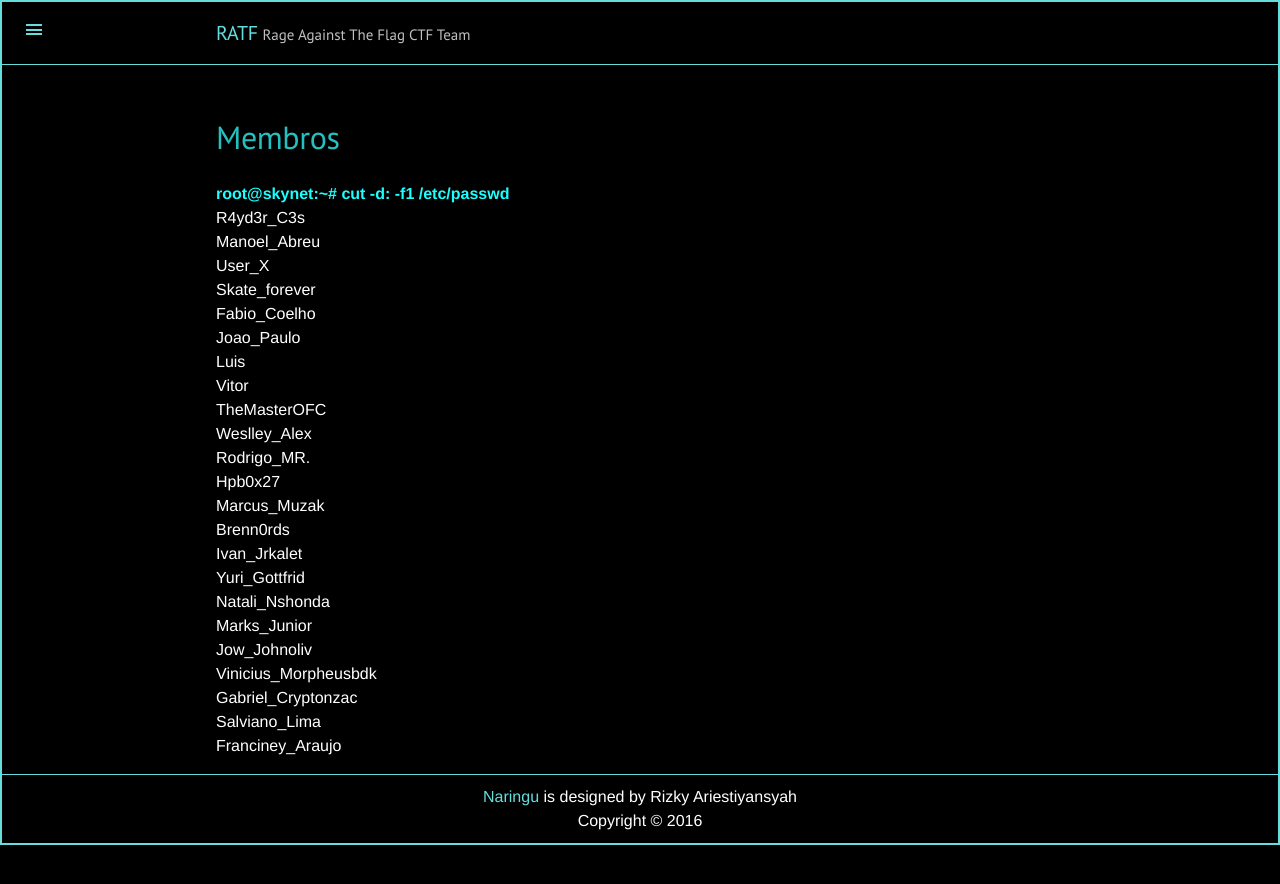
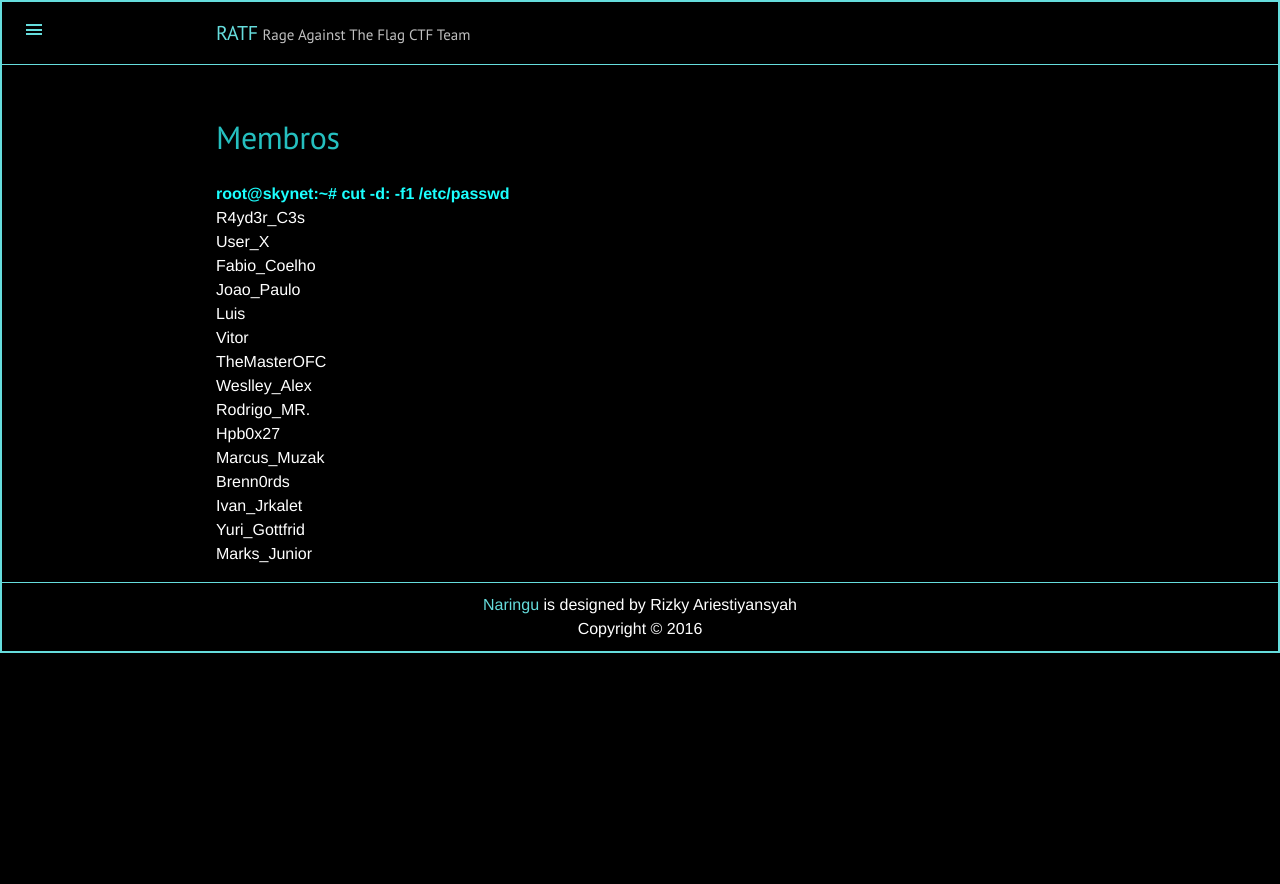
Before and after one commit to ratf/ratf.github.io, a Jekyll site: the page built from about/index.md, in a window 1280 px wide. Shown: the top 884 px of the page. Built offline with Jekyll 4.4.1, drawn with Linux system fonts in a browser that asks for light colours.

Commit message:
Atualização da lista de integrantes

```diff
--- a/about/index.md
+++ b/about/index.md
@@ -7,9 +7,7 @@ published: true
 
 <strong>root@skynet:~# cut -d: -f1 /etc/passwd</strong><br>
 R4yd3r_C3s <br>
-Manoel_Abreu<br>
 User_X<br>
-Skate_forever<br>
 Fabio_Coelho<br>
 Joao_Paulo<br>
 Luis<br>
@@ -22,11 +20,5 @@ Marcus_Muzak<br>
 Brenn0rds<br>
 Ivan_Jrkalet<br>
 Yuri_Gottfrid<br>
-Natali_Nshonda<br>
 Marks_Junior<br>
-Jow_Johnoliv<br>
-Vinicius_Morpheusbdk<br>
-Gabriel_Cryptonzac<br>
-Salviano_Lima<br>
-Franciney_Araujo
 <!--матрица имеет тебя: 68747470733A2F2F7777772E796F75747562652E636F6D2F77617463683F763D61544C3471494978673841-->
```
